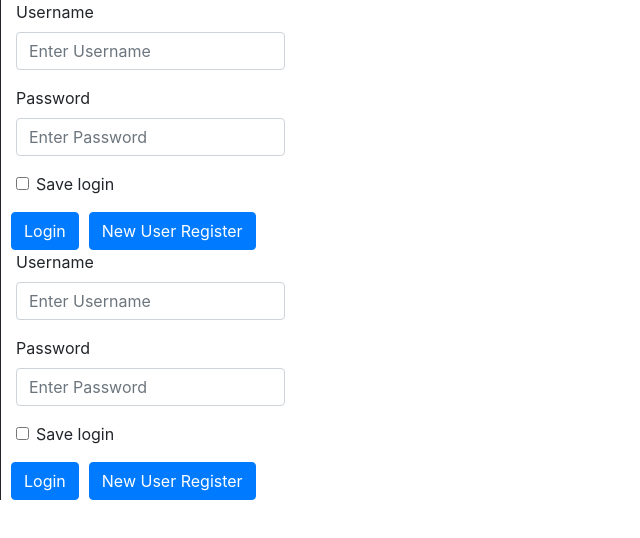
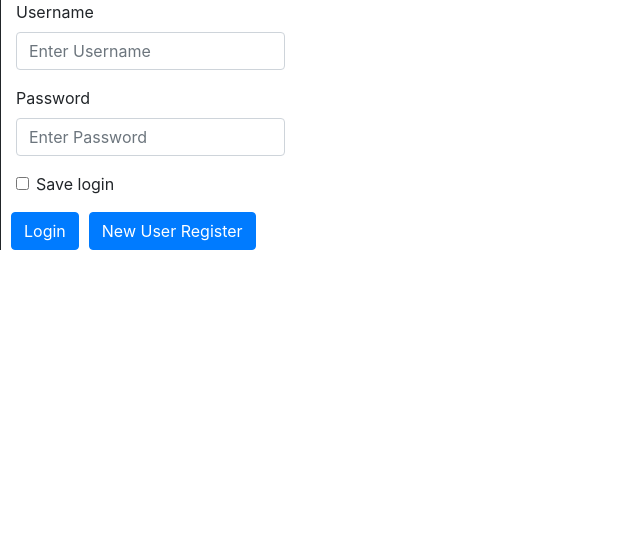
Before and after one commit to zukui1984/myFlix-client, a React (Vite) app: page / in a window 1280 px wide. Shown: the top 538 px of the page, without its empty margins (0-640 px from the left). Built offline with nearby package versions, Linux system fonts and the light colour scheme.

Commit message:
correction on movie view & profile view

```diff
--- a/src/components/main-view/main-view.jsx
+++ b/src/components/main-view/main-view.jsx
@@ -40,7 +40,28 @@ class MainView extends React.Component {
         user: localStorage.getItem('user'),
       });
       this.getMovies(accessToken);
+      this.getUser(accessToken);
     }
+  }
+
+  getUser(token) {
+    const username = localStorage.getItem("user");
+
+    axios.get(`https://movie-api-1684.herokuapp.com/users/${username}`, {
+        headers: { Authorization: `Bearer ${token}` },
+      })
+      .then((response) => {
+        this.props.setUser(response.data)
+        //   Username: response.data.Username,
+        //   Password: response.data.Password,
+        //   Email: response.data.Email,
+        //   Birthday: response.data.Birthday,
+        //   FavoriteMovies: response.data.FavoriteMovies,
+        // });
+      })
+      .catch(function (error) {
+        console.log(error);
+      });
   }
 
   getMovies(token) {
@@ -59,9 +80,7 @@ class MainView extends React.Component {
 
   // props.onLoggedIn(data) - LoginView
   onLoggedIn(authData) {
-    this.setState({
-      user: authData.user.Username,
-    });
+    this.props.setUser(authData.user.Username);
 
     localStorage.setItem('token', authData.token);
     localStorage.setItem('user', authData.user.Username);
@@ -86,17 +105,8 @@ class MainView extends React.Component {
         <div className="main-view">
           <Route exact path="/" render={() => {
              if (!user) return <LoginView onLoggedIn={user => this.onLoggedIn(user)} />;
-             return <MoviesList movie={movies}/>;
+             return <MoviesList movies={movies}/>;
          }} />
-
-          <Route
-            exact
-            path="/"
-            render={() => {if (!user)
-                return (<LoginView onLoggedIn={(user) => this.onLoggedIn(user)} />
-                );
-              return movies.map((m) => <MovieCard key={movie._id} movie={movie} />);
-            }} />
 
           <Route path="/register" render={() => <RegistrationView />} />
           <Route path="/register" render={() => <LoginView />} />
--- a/src/components/profile-view/profile-view.jsx
+++ b/src/components/profile-view/profile-view.jsx
@@ -58,7 +58,7 @@ export class ProfileView extends React.Component {
   removeFavorite(movie) {
     const username = localStorage.getItem("user");
     const token = localStorage.getItem("token");
-    if (confirm("Do you really want to delete the user?")) {
+    if (confirm("Do you really want to remove the movie from favorites?")) {
       return axios
         .delete(
           `https://movie-api-1684.herokuapp.com/users/${username}/movies/${movie._id}`,
@@ -68,7 +68,7 @@ export class ProfileView extends React.Component {
         )
         .then((response) => {
           console.log(response);
-          alert("Account has been deleted");
+          alert("Favorite has been removed");
         });
     }
   }
```
Also changed, not shown: 2 other files (tests, documents, lock files or other folders).
